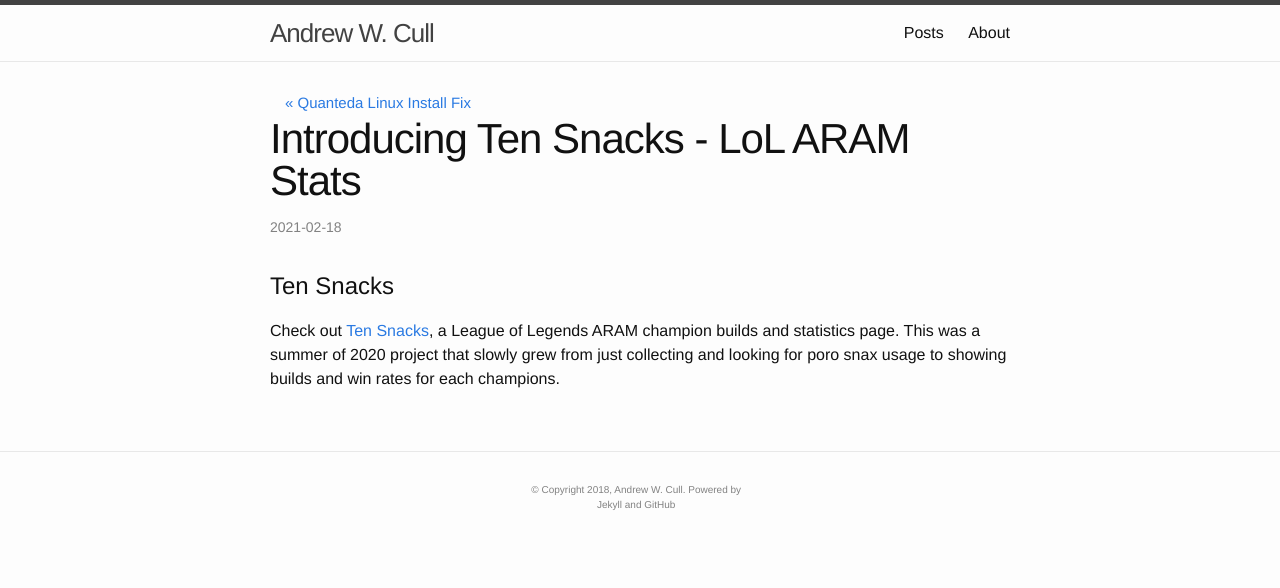
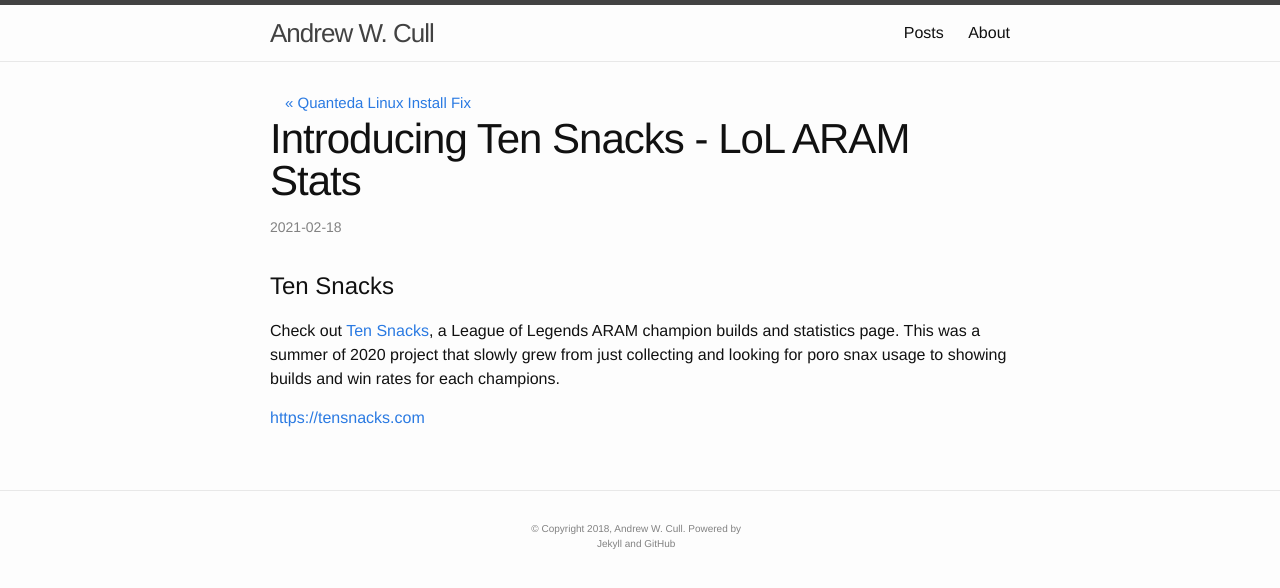
Before and after one commit to awcull/awcull.github.io, a Jekyll site: the page built from _posts/2021-02-18-tensnacks-lol-aram-intro.md, in a window 1280 px wide. Shown: the top 588 px of the page. Built offline with Jekyll 4.4.1, drawn with Linux system fonts in a browser that asks for light colours; some of the changed lines change nothing that is shown.

Commit message:
set additional link for tensnacks

```diff
--- a/_posts/2021-02-18-tensnacks-lol-aram-intro.md
+++ b/_posts/2021-02-18-tensnacks-lol-aram-intro.md
@@ -10,3 +10,5 @@
 # Ten Snacks
 
 Check out [Ten Snacks](https://tensnacks.com), a League of Legends ARAM champion builds and statistics page. This was a summer of 2020 project that slowly grew from just collecting and looking for poro snax usage to showing builds and win rates for each champions.
+
+[https://tensnacks.com](https://tensnacks.com)
```
